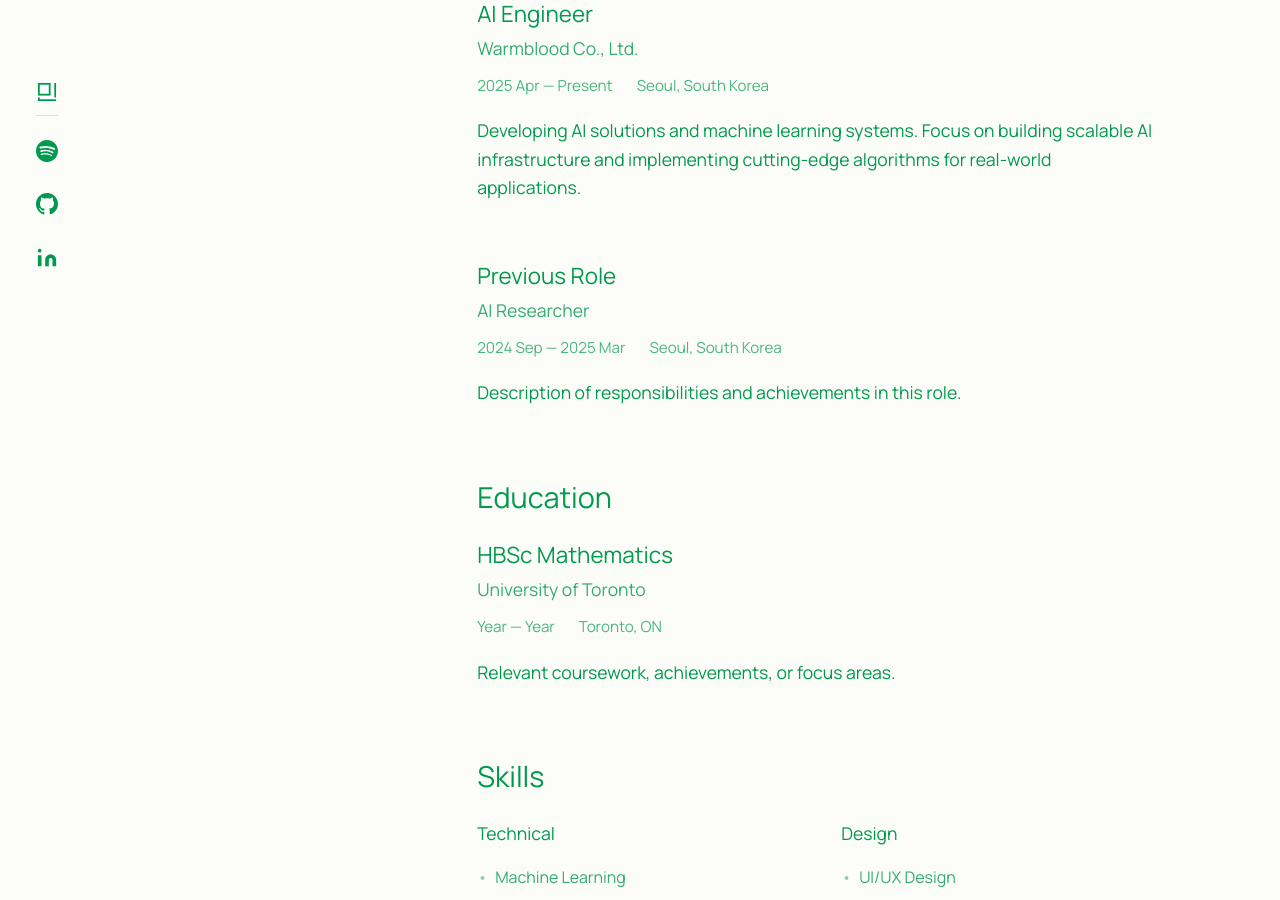
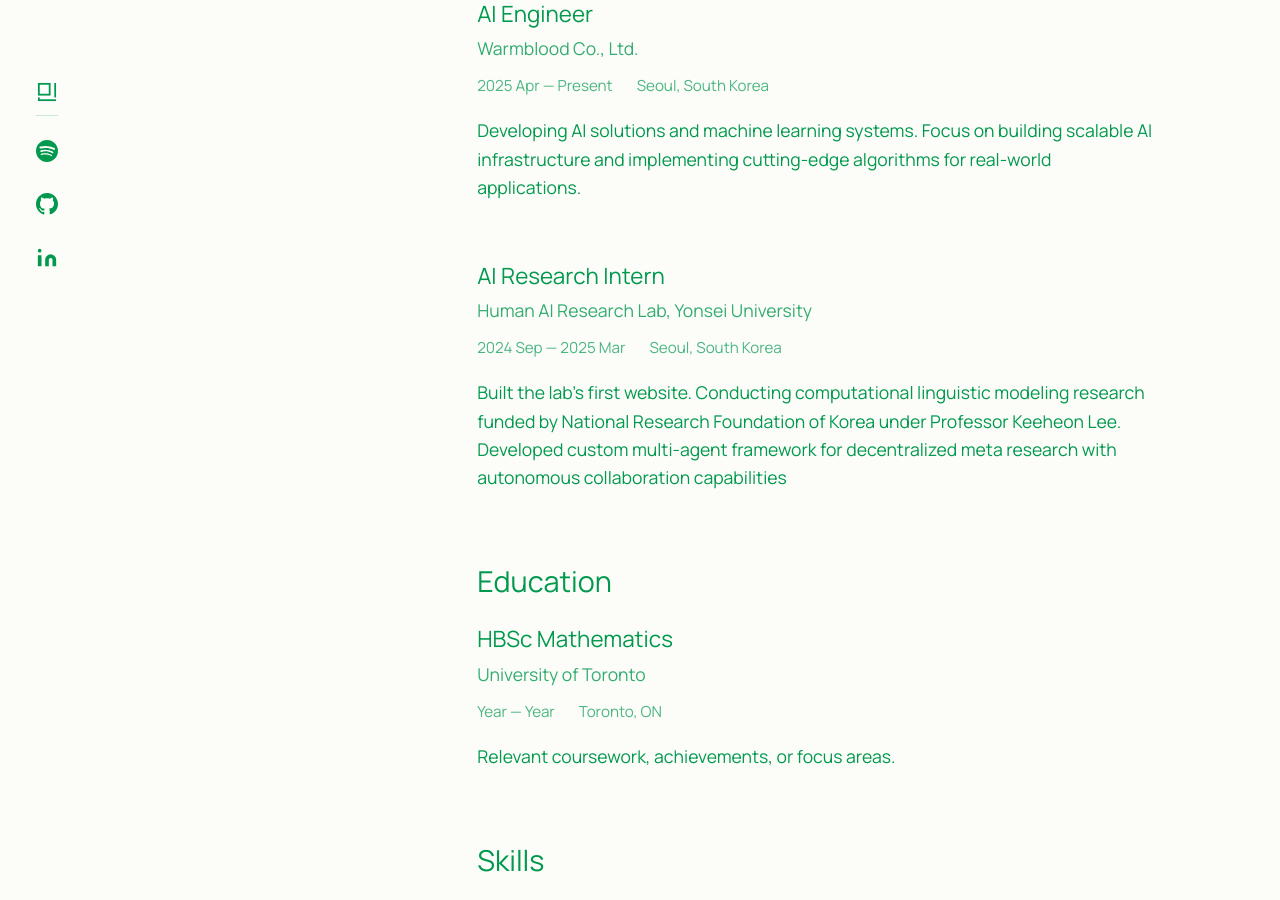
Before and after one commit to takeachangs/takeachangs.github.io, a Jekyll site: the page experience.html, which Jekyll copies as it is, in a window 1280 px wide and 900 px high, scrolled down 400 px. Built offline with Jekyll 4.4.1, drawn with Linux system fonts in a browser that asks for light colours.

Commit message:
added about roles

```diff
--- a/experience.html
+++ b/experience.html
@@ -1,25 +1,24 @@
-<!DOCTYPE html>
+<!doctype html>
 <html lang="en">
 
 <head>
-  <meta charset="UTF-8">
-  <meta name="viewport" content="width=device-width, initial-scale=1.0">
+  <meta charset="UTF-8" />
+  <meta name="viewport" content="width=device-width, initial-scale=1.0" />
   <title>Experience — seongmin.</title>
 
   <!-- Favicon -->
-  <link rel="icon" type="image/png" href="assets/mainlogo.png">
-  <link rel="apple-touch-icon" href="assets/mainlogo.png">
+  <link rel="icon" type="image/png" href="assets/mainlogo.png" />
+  <link rel="apple-touch-icon" href="assets/mainlogo.png" />
 
-  <link rel="stylesheet" href="css/styles.css">
+  <link rel="stylesheet" href="css/styles.css" />
 </head>
 
 <body>
-
   <!-- JavaScript file for future interactivity -->
   <script src="js/script.js"></script>
 
   <!-- SVG Filters for Duotone Effects -->
-  <svg width="0" height="0" style="position: absolute;">
+  <svg width="0" height="0" style="position: absolute">
     <defs>
       <filter id="duotone-green" color-interpolation-filters="sRGB">
         <!-- Convert to grayscale first -->
@@ -71,7 +70,6 @@
             <div class="content-left"></div>
             <div class="content-right">
               <div class="experience-content">
-
                 <!-- Work Experience Section -->
                 <section class="experience-section">
                   <h2 class="section-title">Work</h2>
@@ -86,22 +84,30 @@
                       <span class="location">Seoul, South Korea</span>
                     </div>
                     <p class="experience-description">
-                      Developing AI solutions and machine learning systems. Focus on building scalable
-                      AI infrastructure and implementing cutting-edge algorithms for real-world applications.
+                      Developing AI solutions and machine learning systems.
+                      Focus on building scalable AI infrastructure and
+                      implementing cutting-edge algorithms for real-world
+                      applications.
                     </p>
                   </div>
 
                   <div class="experience-entry">
                     <div class="experience-header">
-                      <h3 class="role-title">Previous Role</h3>
-                      <span class="company">AI Researcher</span>
+                      <h3 class="role-title">AI Research Intern</h3>
+                      <span class="company">Human AI Research Lab, Yonsei University</span>
                     </div>
                     <div class="experience-meta">
                       <span class="duration">2024 Sep — 2025 Mar</span>
                       <span class="location">Seoul, South Korea</span>
                     </div>
                     <p class="experience-description">
-                      Description of responsibilities and achievements in this role.
+                      Built the lab's first
+                      <href="https://hair-lab.vercel.app/">website</href>.
+                      Conducting computational linguistic modeling research
+                      funded by National Research Foundation of Korea under
+                      Professor Keeheon Lee. Developed custom multi-agent
+                      framework for decentralized meta research with
+                      autonomous collaboration capabilities
                     </p>
                   </div>
                 </section>
@@ -149,7 +155,6 @@
                     </div>
                   </div>
                 </section>
-
               </div>
             </div>
           </div>
@@ -163,7 +168,7 @@
     <div class="social-links">
       <!-- Logo -->
       <a href="index.html" class="logo">
-        <img src="assets/mainlogo.png" alt="Logo" class="logo-image">
+        <img src="assets/mainlogo.png" alt="Logo" class="logo-image" />
       </a>
       <a href="https://open.spotify.com/user/1196180279?si=69fbf5d4c7d3419d" aria-label="Spotify">
         <svg viewBox="0 0 24 24" xmlns="http://www.w3.org/2000/svg">
@@ -200,7 +205,6 @@
       </a>
     </div>
   </aside>
-
 </body>
 
 </html>
```
